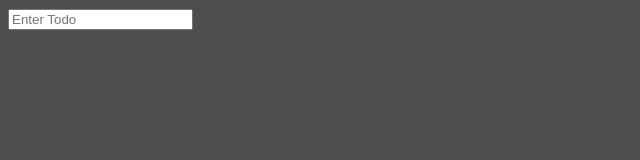
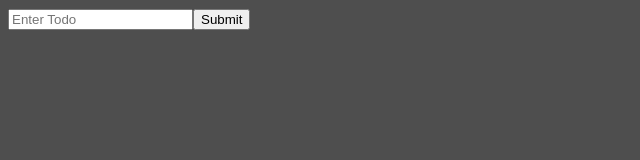
Before and after one commit to rksingh2001/TodoList, a React (Create React App) app: page / in a window 1280 px wide. Shown: the top 160 px of the page, without its empty margins (0-640 px from the left). Built offline with nearby package versions, Linux system fonts and the light colour scheme.

Commit message:
add todo

```diff
--- a/src/todoForm.js
+++ b/src/todoForm.js
@@ -14,16 +14,8 @@ export default class TodoForm extends React.Component {
   // Not finished
   handleSubmit = (event) => {
     event.preventDefault();
-    let newTodos = [this.state.text];
-    if (this.state.todos)
-      newTodos = newTodos.concat(this.state.todos);
-    this.setState({
-      todos : newTodos
-    })
-    this.setState({
-      text : ''
-    })
-    console.log(JSON.stringify(this.state.todos));
+    this.props.addTodo(this.state.text);
+    console.log(this.props.todos);
   }
 
   render() {
@@ -36,6 +28,7 @@ export default class TodoForm extends React.Component {
           onSubmit={this.handleSubmit}
           value={this.state.text}
         />
+        <button onSubmit={this.handleSubmit}>Submit</button>
       </form>
     )
   }
--- a/src/todoList.js
+++ b/src/todoList.js
@@ -19,9 +19,15 @@ export default class TodoList extends React.Component {
     todos : []
   }
 
+  addTodo = (todo) => {
+    this.setState({
+      todos : [todo, ...this.state.todos]
+    })
+  }
+
   render() {
     return (
-      <TodoForm todos={this.state.todos}/>
+      <TodoForm todos={this.state.todos} addTodo={this.addTodo}/>
     )
   }
 }
```
